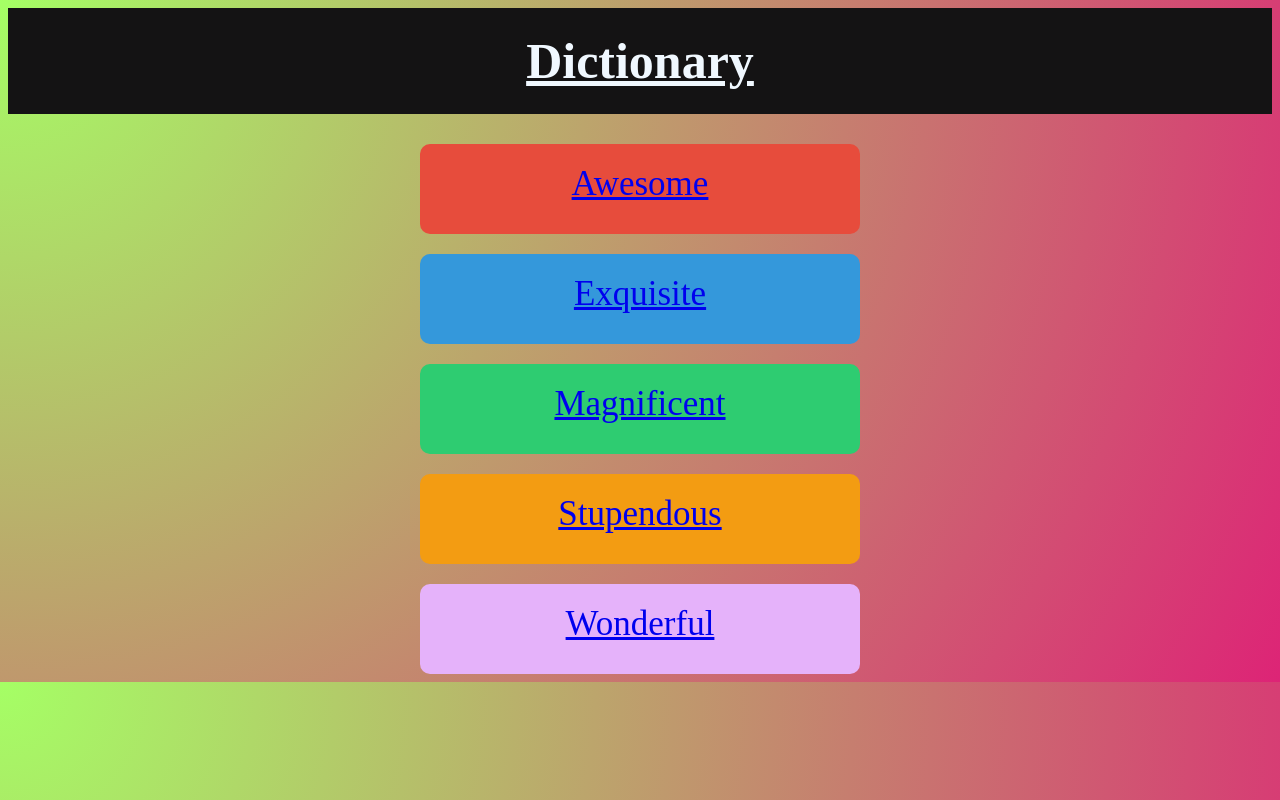
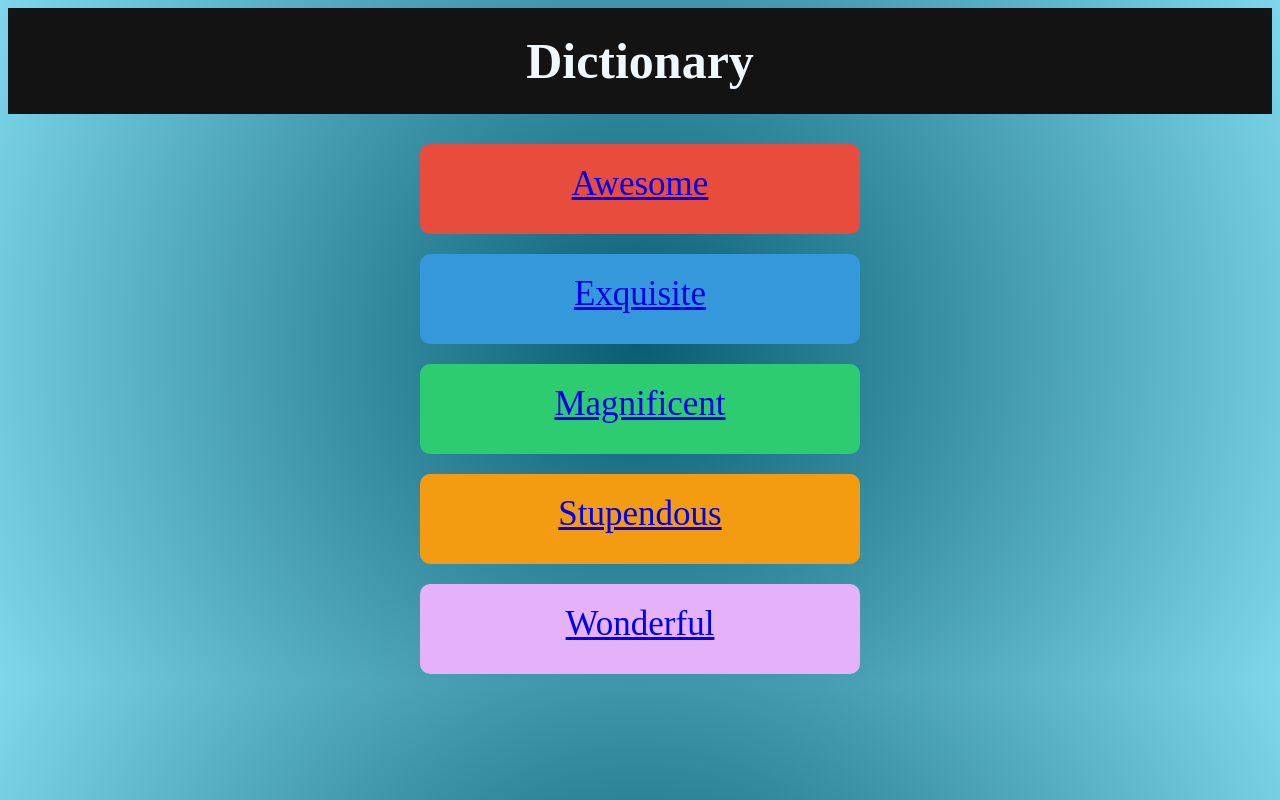
Before and after one commit to Sarayu670/FSD_project, a plain HTML site: page index.html in a window 1280 px wide. Drawn offline with Linux system fonts and the light colour scheme.

Commit message:
third_commit

```diff
--- a/index.html
+++ b/index.html
@@ -6,7 +6,7 @@
     <title>Document</title>
     <style>
         body {
-           background-image: radial-gradient(circle at top left, #a5ff65, #dd2476);
+           background-image: radial-gradient(circle at center,#085d72,#7ed7eb);
         }
         header {
             background-color:  rgb(20, 19, 20);
@@ -17,7 +17,7 @@
             justify-content: center;
             align-items: center;
             margin-bottom: 20px;
-            text-decoration-line: underline;
+
         }
         .words {
             display: flex;
```
